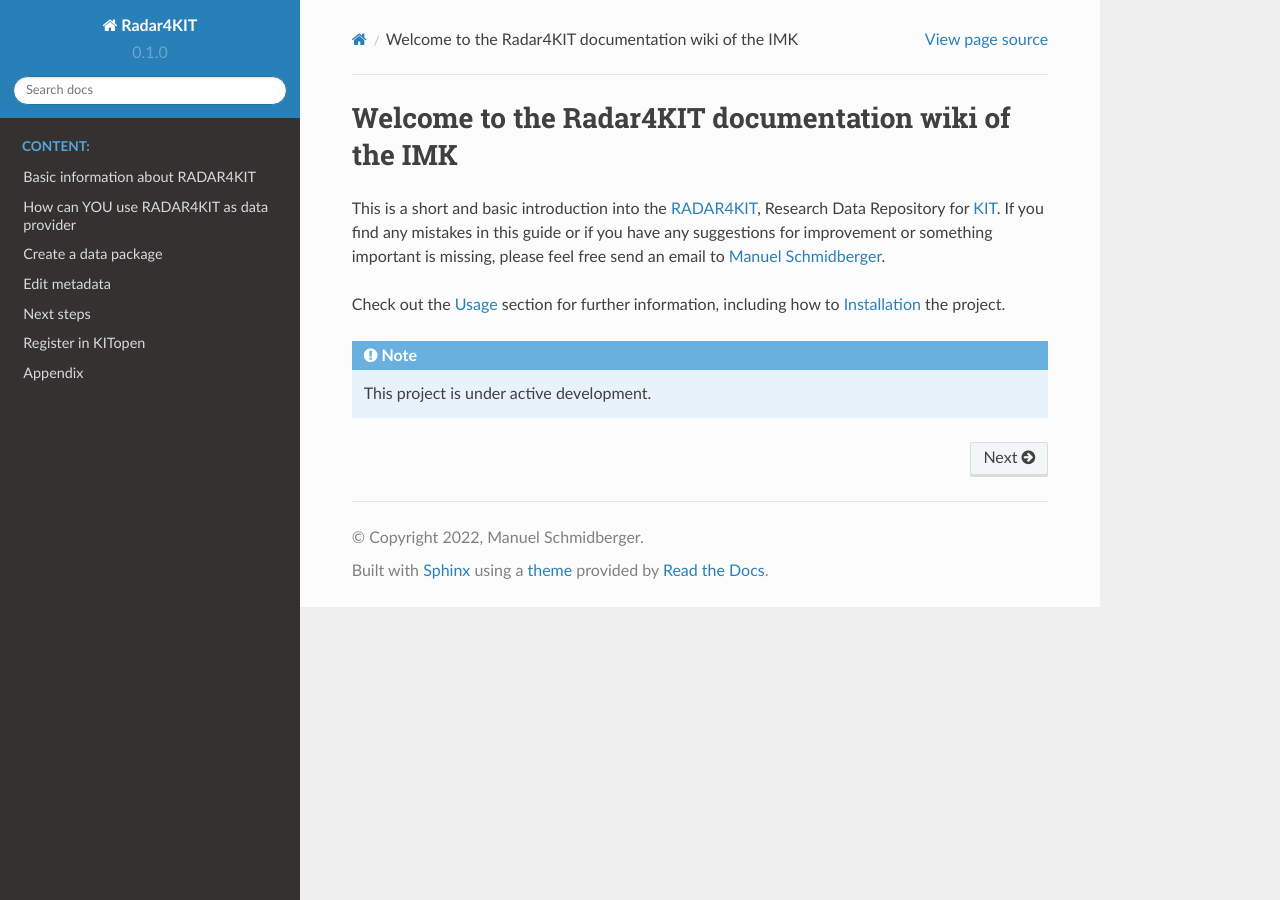
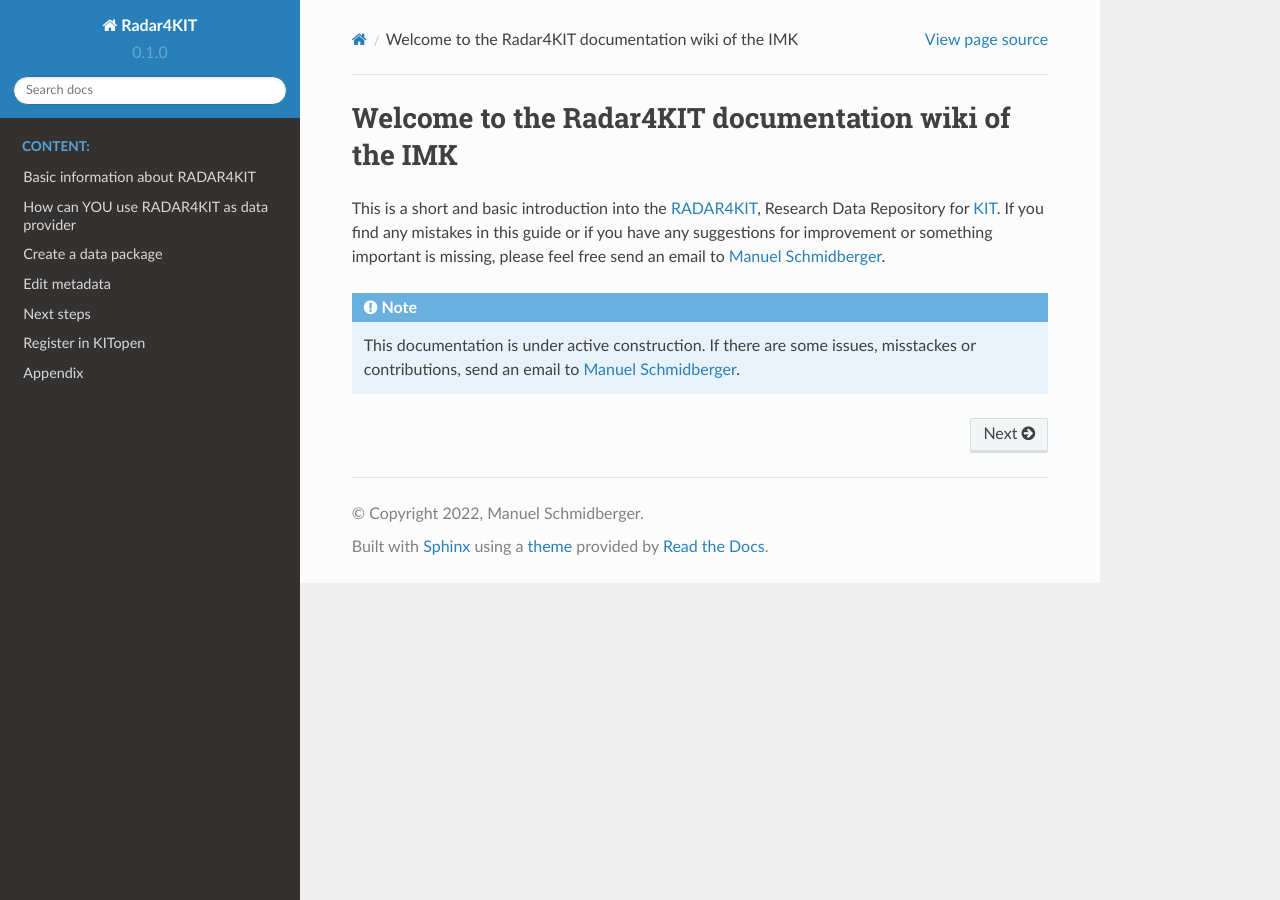
Before and after one commit to sabarth/Radar4KIT, a Sphinx documentation site: the page built from docs/source/index.rst, in a window 1280 px wide. Built offline with Sphinx 7.4.7 and the Read the Docs theme 2.0.0, drawn with Linux system fonts in a browser that asks for light colours.

Commit message:
last changes to index.rst

```diff
--- a/docs/source/index.rst
+++ b/docs/source/index.rst
@@ -6,12 +6,9 @@
 feel free send an email to `Manuel Schmidberger <manuel.schmidberger@kit.edu?subject=RADAR4KIT%20documentation%20file>`_.
 
 
-Check out the :doc:`usage` section for further information, including
-how to :ref:`installation` the project.
-
 .. note::
 
-   This project is under active development.
+   This documentation is under active construction. If there are some issues, misstackes or contributions, send an email to `Manuel Schmidberger <manuel.schmidberger@kit.edu?subject=RADAR4KIT%20documentation%20file>`_.
 
 .. toctree::
    :maxdepth: 2
```
